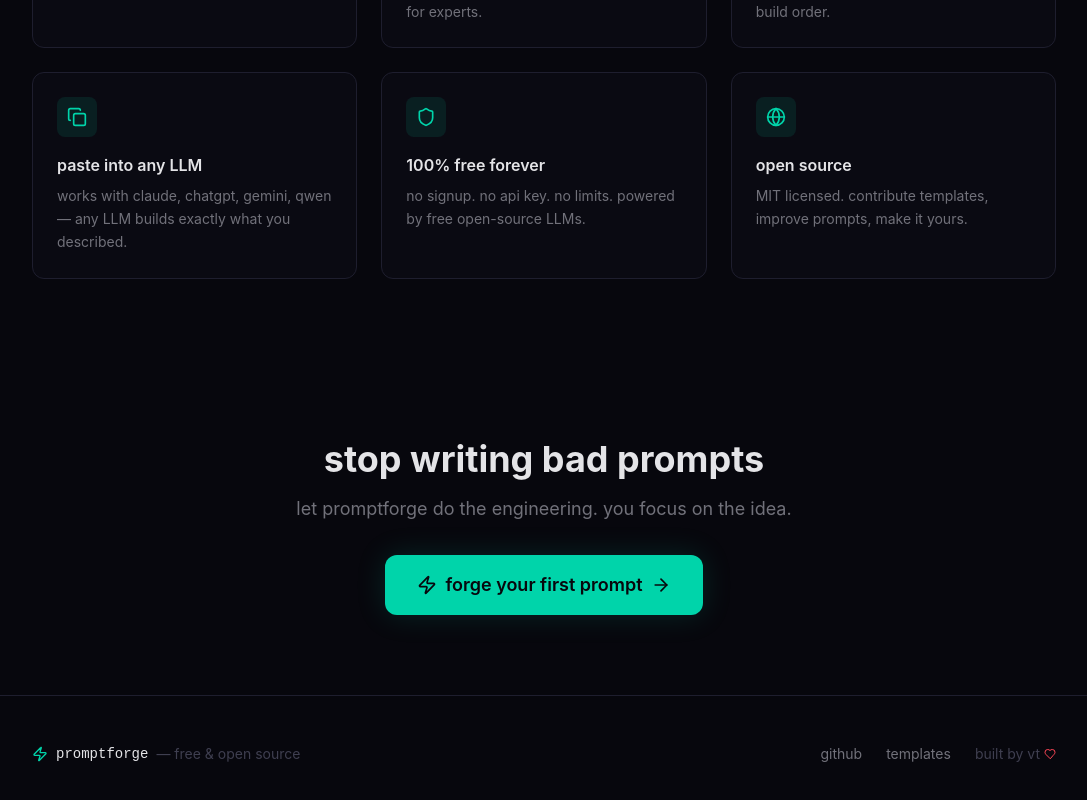
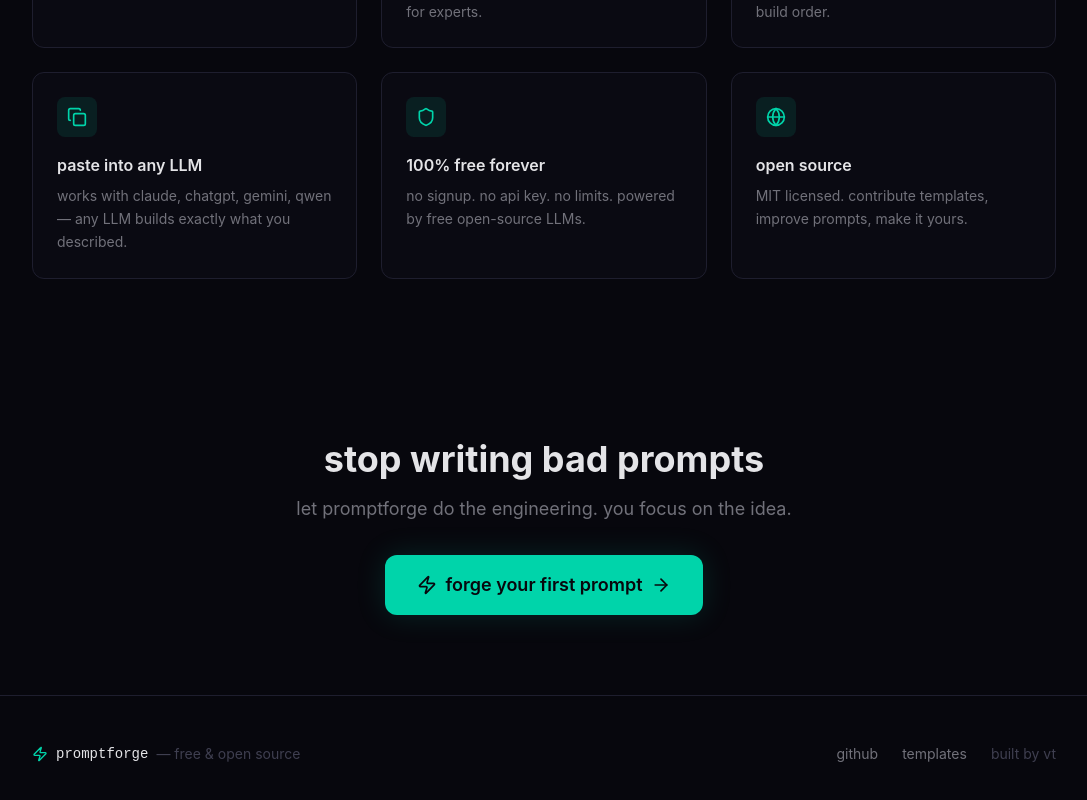
Before and after one commit to Vt01nft/promptforge, a Next.js app: page / in a window 1280 px wide. Shown: the part 1549-2349 px from the top of the page, without its empty margins (96-1183 px from the left). Built offline with nearby package versions, Linux system fonts and the light colour scheme.

Commit message:
remove heart emoji from footer

```diff
--- a/app/page.tsx
+++ b/app/page.tsx
@@ -316,7 +316,7 @@ export default function LandingPage() {
           <div className="flex items-center gap-6 text-sm text-text-secondary">
             <a href="https://github.com/Vt01nft/promptforge" target="_blank" rel="noopener noreferrer" className="hover:text-text-primary transition-colors">github</a>
             <Link href="/templates" className="hover:text-text-primary transition-colors">templates</Link>
-            <a href="https://x.com/VT_zero1" target="_blank" rel="noopener noreferrer" className="flex items-center gap-1 text-text-muted hover:text-text-primary transition-colors">{"built by vt"} <Heart className="w-3 h-3 text-accent-red" /></a>
+            <a href="https://x.com/VT_zero1" target="_blank" rel="noopener noreferrer" className="text-text-muted hover:text-text-primary transition-colors">{"built by vt"}</a>
           </div>
         </div>
       </footer>
```
